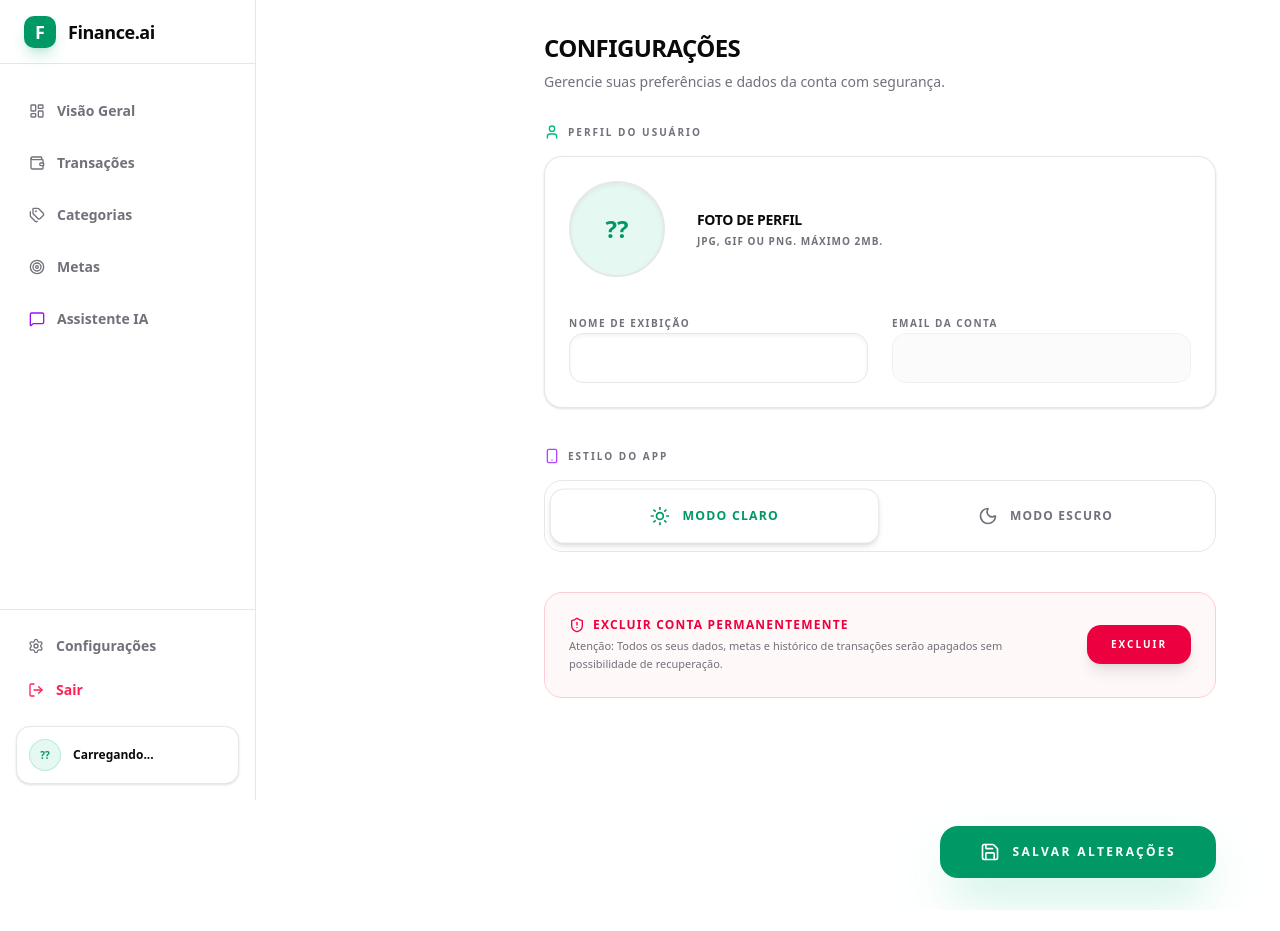
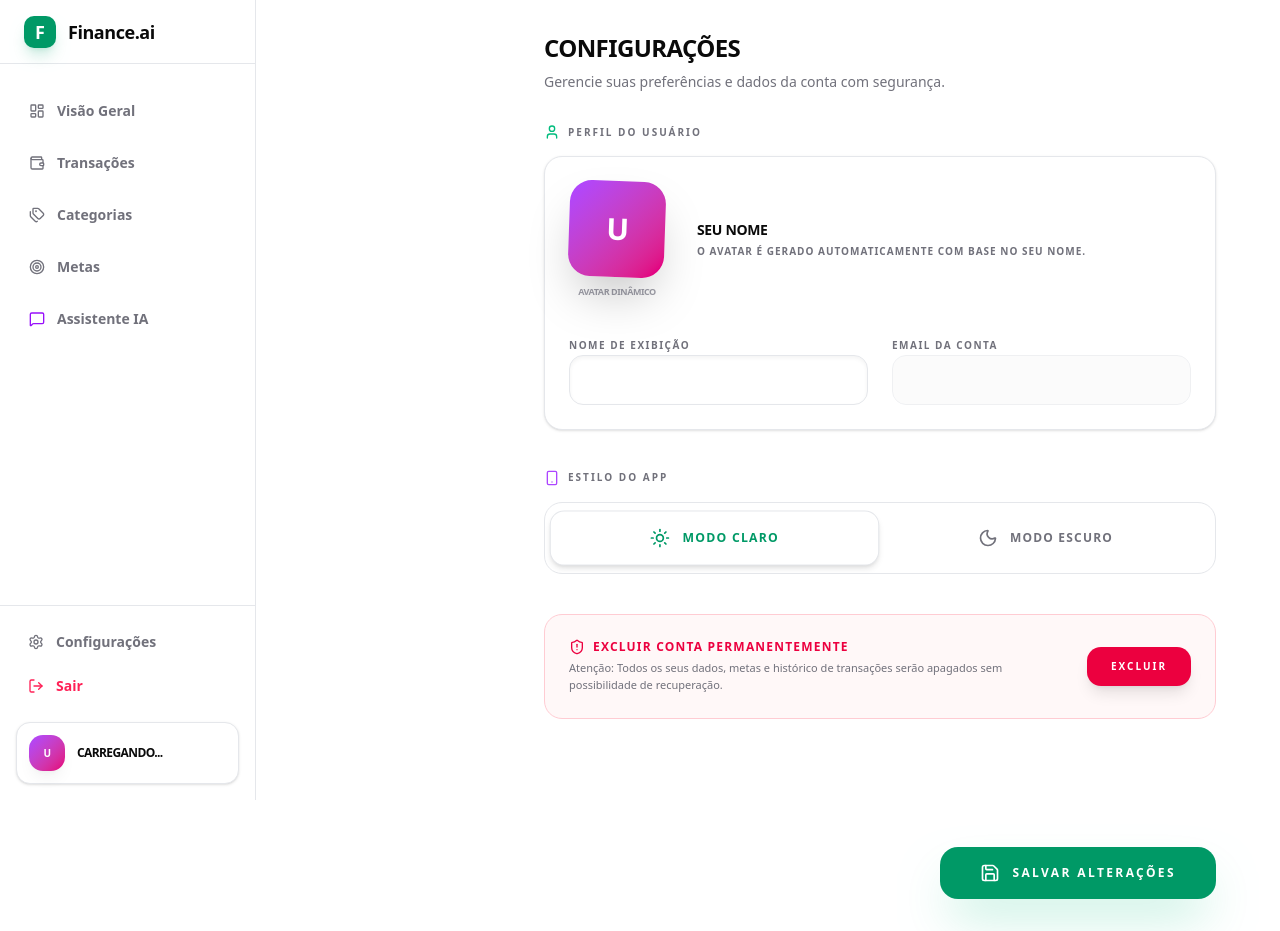
Before and after one commit to ericksantanadasilva/finance-ai, a Next.js app: page /Settings in a window 1280 px wide. Before the commit the page ends 910 px from the top, so only its background shows below. Built offline with nearby package versions, Linux system fonts and the light colour scheme; no server answers.

Commit message:
feat: icone de usuario dinamico

```diff
--- a/app/(admin)/Settings/page.tsx
+++ b/app/(admin)/Settings/page.tsx
@@ -1,6 +1,6 @@
 'use client';
 
-import React, { useState, useEffect, useRef } from 'react';
+import React, { useState, useEffect } from 'react';
 import {
   User,
   Moon,
@@ -9,23 +9,20 @@ import {
   ShieldAlert,
   Save,
   Loader2,
-  Camera,
 } from 'lucide-react';
 import { useTheme } from 'next-themes';
-import { updateProfile, updateProfileImage } from '@/app/_actions/settings';
+import { updateProfile } from '@/app/_actions/settings';
 import { toast } from 'sonner';
 import { useUser } from '@/app/_Context/UserContext';
+import { getAvatarData } from '../../utils/utils';
 
 export default function SettingsPage() {
   const { theme, setTheme } = useTheme();
-  const { user, refreshUser } = useUser(); // Consumimos os dados e a função de atualizar
+  const { user, refreshUser } = useUser();
   const [mounted, setMounted] = useState(false);
   const [isPending, setIsPending] = useState(false);
-  const [isUploading, setIsUploading] = useState(false);
 
-  // Estado local para edição do input (para não disparar o contexto a cada tecla)
   const [tempName, setTempName] = useState('');
-  const fileInputRef = useRef<HTMLInputElement>(null);
 
   useEffect(() => {
     setMounted(true);
@@ -34,7 +31,11 @@ export default function SettingsPage() {
 
   if (!mounted) return null;
 
-  // LÓGICA DE SALVAR NOME
+  // Pegamos os dados do avatar dinâmico (Iniciais e Degradê)
+  const { initials, theme: avatarTheme } = getAvatarData(
+    user?.name || 'Usuário',
+  );
+
   async function handleSave() {
     if (!tempName.trim()) return toast.warning('O nome não pode estar vazio');
 
@@ -42,7 +43,7 @@ export default function SettingsPage() {
     try {
       const res = await updateProfile({ name: tempName });
       if (res.success) {
-        await refreshUser(); // ATUALIZA O CONTEXTO GLOBAL (SIDEBAR MUDA NA HORA)
+        await refreshUser();
         toast.success('Perfil atualizado com sucesso!');
       }
     } catch (error) {
@@ -51,41 +52,6 @@ export default function SettingsPage() {
       setIsPending(false);
     }
   }
-
-  // LÓGICA DE UPLOAD DE IMAGEM
-  const handleFileChange = async (e: React.ChangeEvent<HTMLInputElement>) => {
-    const file = e.target.files?.[0];
-    if (!file) return;
-
-    // Validação básica
-    if (file.size > 2 * 1024 * 1024)
-      return toast.error('Arquivo muito grande (Máx 2MB)');
-
-    const formData = new FormData();
-    formData.append('file', file);
-
-    setIsUploading(true);
-    try {
-      const res = await updateProfileImage(formData);
-      if (res.success) {
-        await refreshUser(); // FOTO MUDA NA SIDEBAR INSTANTANEAMENTE
-        toast.success('Foto de perfil atualizada!');
-      }
-    } catch (error) {
-      toast.error('Erro ao subir imagem.');
-    } finally {
-      setIsUploading(false);
-    }
-  };
-
-  const getInitials = () => {
-    if (!user?.name) return '??';
-    const names = user.name.split(' ');
-    if (names.length > 1) {
-      return (names[0][0] + names[1][0]).toUpperCase();
-    }
-    return user.name.substring(0, 2).toUpperCase();
-  };
 
   return (
     <div className='min-h-screen bg-background text-foreground font-sans p-4 sm:p-8 transition-all duration-300 lg:ml-64'>
@@ -105,45 +71,26 @@ export default function SettingsPage() {
 
           <div className='bg-surface border border-border-custom rounded-2xl p-6 space-y-8 shadow-sm'>
             <div className='flex flex-col sm:flex-row items-center gap-8'>
-              {/* AVATAR COM UPLOAD */}
-              <div
-                className='relative group cursor-pointer'
-                onClick={() => fileInputRef.current?.click()}
-              >
-                <div className='w-24 h-24 rounded-full bg-emerald-500/10 flex items-center justify-center overflow-hidden border-2 border-border-custom shadow-inner transition-all group-hover:border-emerald-500/50'>
-                  {isUploading ? (
-                    <Loader2 className='w-8 h-8 animate-spin text-emerald-500' />
-                  ) : user?.image ? (
-                    <img
-                      src={user.image}
-                      className='w-full h-full object-cover'
-                      alt='Perfil'
-                    />
-                  ) : (
-                    <span className='text-2xl font-black text-emerald-600 dark:text-emerald-500'>
-                      {getInitials()}
-                    </span>
-                  )}
+              {/* NOVO AVATAR DINÂMICO ESTILIZADO */}
+              <div className='flex flex-col items-center gap-2'>
+                <div
+                  className={`w-24 h-24 rounded-3xl bg-gradient-to-br ${avatarTheme} flex items-center justify-center shadow-2xl rotate-2 transition-transform hover:rotate-0 duration-500`}
+                >
+                  <span className='text-white font-black text-3xl tracking-tighter'>
+                    {initials}
+                  </span>
                 </div>
-                {/* Overlay de Câmera */}
-                <div className='absolute inset-0 bg-black/40 rounded-full flex items-center justify-center opacity-0 group-hover:opacity-100 transition-opacity'>
-                  <Camera className='w-6 h-6 text-white' />
-                </div>
-                <input
-                  type='file'
-                  ref={fileInputRef}
-                  className='hidden'
-                  accept='image/*'
-                  onChange={handleFileChange}
-                />
+                <span className='text-[9px] font-black text-zinc-400 uppercase tracking-tighter'>
+                  Avatar Dinâmico
+                </span>
               </div>
 
               <div className='text-center sm:text-left space-y-1'>
-                <h3 className='font-bold text-foreground text-sm uppercase tracking-tight'>
-                  Foto de Perfil
+                <h3 className='font-black text-foreground text-sm uppercase tracking-tight'>
+                  {user?.name || 'Seu Nome'}
                 </h3>
                 <p className='text-[10px] text-zinc-500 uppercase tracking-widest font-bold'>
-                  JPG, GIF ou PNG. Máximo 2MB.
+                  O avatar é gerado automaticamente com base no seu nome.
                 </p>
               </div>
             </div>
@@ -157,7 +104,7 @@ export default function SettingsPage() {
                   type='text'
                   value={tempName}
                   onChange={(e) => setTempName(e.target.value)}
-                  className='w-full bg-background border border-border-custom rounded-xl px-4 py-3.5 text-sm font-bold focus:border-emerald-500/50 outline-none transition-all text-foreground placeholder:text-zinc-500 shadow-inner'
+                  className='w-full bg-background border border-border-custom rounded-xl px-4 py-3.5 text-sm font-bold focus:border-emerald-500/50 outline-none transition-all text-foreground shadow-inner'
                 />
               </div>
               <div className='space-y-2'>
@@ -231,7 +178,7 @@ export default function SettingsPage() {
           </div>
         </section>
 
-        {/* BOTÃO SALVAR (FIXO NO MOBILE) */}
+        {/* BOTÃO SALVAR */}
         <div className='fixed bottom-6 right-6 left-6 sm:relative sm:bottom-0 sm:right-0 sm:left-0 mt-8 flex justify-end'>
           <button
             onClick={handleSave}
--- a/app/_Components/Sidebar.tsx
+++ b/app/_Components/Sidebar.tsx
@@ -16,28 +16,22 @@ import {
 } from 'lucide-react';
 import { logout } from '@/app/auth/actions';
 import { useUser } from '../_Context/UserContext';
+import { getAvatarData } from '../utils/utils';
 
 export default function Sidebar() {
   const pathname = usePathname();
-  const { user } = useUser(); // Consumimos os dados globais
+  const { user } = useUser();
   const [isOpen, setIsOpen] = useState(false);
 
-  // Fecha a sidebar mobile automaticamente ao trocar de rota
+  // Pegamos os dados do avatar dinâmico baseado no nome do usuário
+  const { initials, theme } = getAvatarData(user?.name || 'Usuário');
+
   useEffect(() => {
     setIsOpen(false);
   }, [pathname]);
 
   const handleLogout = async () => {
     await logout();
-  };
-
-  const getInitials = () => {
-    if (!user?.name) return '??';
-    const names = user.name.split(' ');
-    if (names.length > 1) {
-      return (names[0][0] + names[1][0]).toUpperCase();
-    }
-    return user.name.substring(0, 2).toUpperCase();
   };
 
   const menuItems = [
@@ -89,7 +83,7 @@ export default function Sidebar() {
           ${isOpen ? 'translate-x-0 shadow-2xl' : '-translate-x-full lg:translate-x-0'}
         `}
       >
-        {/* LOGO */}
+        {/* LOGO DO APP */}
         <div className='h-16 flex items-center justify-between px-6 border-b border-border-custom'>
           <div className='flex items-center gap-3'>
             <div className='w-8 h-8 bg-emerald-600 rounded-lg flex items-center justify-center shadow-lg shadow-emerald-600/20'>
@@ -148,25 +142,22 @@ export default function Sidebar() {
             Sair
           </button>
 
-          {/* PERFIL DO USUÁRIO CONECTADO AO CONTEXTO */}
-          <div className='mt-4 flex items-center gap-3 px-3 py-3 bg-background rounded-xl border border-border-custom shadow-sm'>
-            {user?.image ? (
-              <img
-                src={user.image}
-                alt={user.name}
-                className='w-8 h-8 rounded-full object-cover border border-border-custom'
-              />
-            ) : (
-              <div className='w-8 h-8 rounded-full bg-emerald-500/10 flex items-center justify-center text-[10px] font-black text-emerald-600 dark:text-emerald-500 shrink-0 border border-emerald-500/20'>
-                {getInitials()}
-              </div>
-            )}
+          {/* PERFIL COM LOGO DE INICIAIS DINÂMICA */}
+          <div className='mt-4 flex items-center gap-3 px-3 py-3 bg-background rounded-xl border border-border-custom shadow-sm group'>
+            {/* AVATAR COM DEGRADÊ DO UTILS */}
+            <div
+              className={`w-9 h-9 rounded-xl bg-gradient-to-br ${theme} flex items-center justify-center shadow-lg shadow-black/5 shrink-0 transition-transform group-hover:scale-105`}
+            >
+              <span className='text-white font-black text-[10px] tracking-tighter'>
+                {initials}
+              </span>
+            </div>
 
             <div className='flex-1 min-w-0'>
-              <p className='text-xs font-black text-foreground truncate'>
+              <p className='text-xs font-black text-foreground truncate uppercase tracking-tighter'>
                 {user?.name || 'Carregando...'}
               </p>
-              <p className='text-[9px] font-medium text-zinc-500 truncate'>
+              <p className='text-[9px] font-bold text-zinc-500 truncate'>
                 {user?.email}
               </p>
             </div>
--- /dev/null
+++ b/app/utils/utils.ts
@@ -0,0 +1,25 @@
+// Função para extrair iniciais e definir a cor
+export const getAvatarData = (name: string = 'Usuário') => {
+  const initials = name
+    .split(' ')
+    .map((n) => n[0])
+    .join('')
+    .slice(0, 2)
+    .toUpperCase();
+
+  const themes = [
+    'from-emerald-500 to-teal-600',
+    'from-blue-500 to-indigo-600',
+    'from-purple-500 to-pink-600',
+    'from-orange-500 to-rose-600',
+    'from-cyan-500 to-blue-600',
+    'from-yellow-500 to-orange-600',
+  ];
+
+  const charSum = name
+    .split('')
+    .reduce((acc, char) => acc + char.charCodeAt(0), 0);
+  const theme = themes[charSum % themes.length];
+
+  return { initials, theme };
+};
```
Also changed, not shown: app/_Components/DashboardClient.tsx (+118 -69 lines), app/_actions/dashboard.ts (added, +59 -0 lines).
